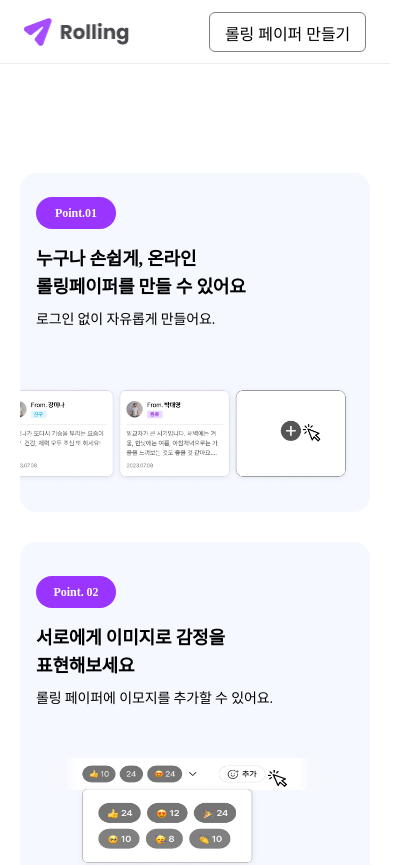
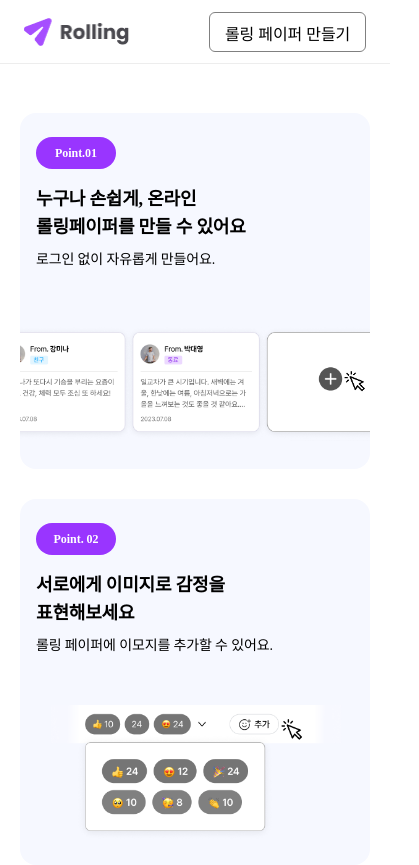
Before and after one commit to Part2-team5-rolling/main, a React (Vite) app: page / in a window 390 px wide. Shown: the top 865 px of the page, 419 px wide, since content can reach past the window. Built offline with nearby package versions, Linux system fonts and the light colour scheme; a web font is replaced by a local one.

Commit message:
feat: mainpage 모바일에서 이미지 반응형 적용 (#70)

```diff
--- a/src/styles/HomePage.module.css
+++ b/src/styles/HomePage.module.css
@@ -108,7 +108,7 @@ body {
 
   .homepage__contents {
     max-width: 975px;
-    margin: 60px 24px 0px 24px;
+    margin: 0px 24px 0px 24px;
   }
 
   .homepage__content__01,
@@ -193,7 +193,7 @@ body {
 @media (max-width: 767px) {
   .homepage__contents {
     width: 100%;
-    margin: 60px 0px 0px 0px;
+    margin: 0px;
     height: auto;
     flex-direction: column;
     align-items: center;
@@ -224,30 +224,23 @@ body {
   }
 
   .homepage__content__02 {
-    height: 362px;
+    height: auto;
   }
 
   .homepage__content__01 > img,
   .homepage__content__02 > img {
+    width: 140%;
     height: auto;
     margin: 0 auto;
+    display: block;
   }
 
   .homepage__content__01 > img {
-    margin: 0 auto;
-    width: 385px;
-    display: block;
-    left: 5%;
-    bottom: 0;
     transform: translateX(-14%);
-    max-width: none;
     z-index: 1;
   }
 
   .homepage__content__02 > img {
-    width: 420px;
-    height: 113px;
-    max-width: none;
     transform: translateX(-14%);
     z-index: 1;
     overflow-x: hidden;
```
